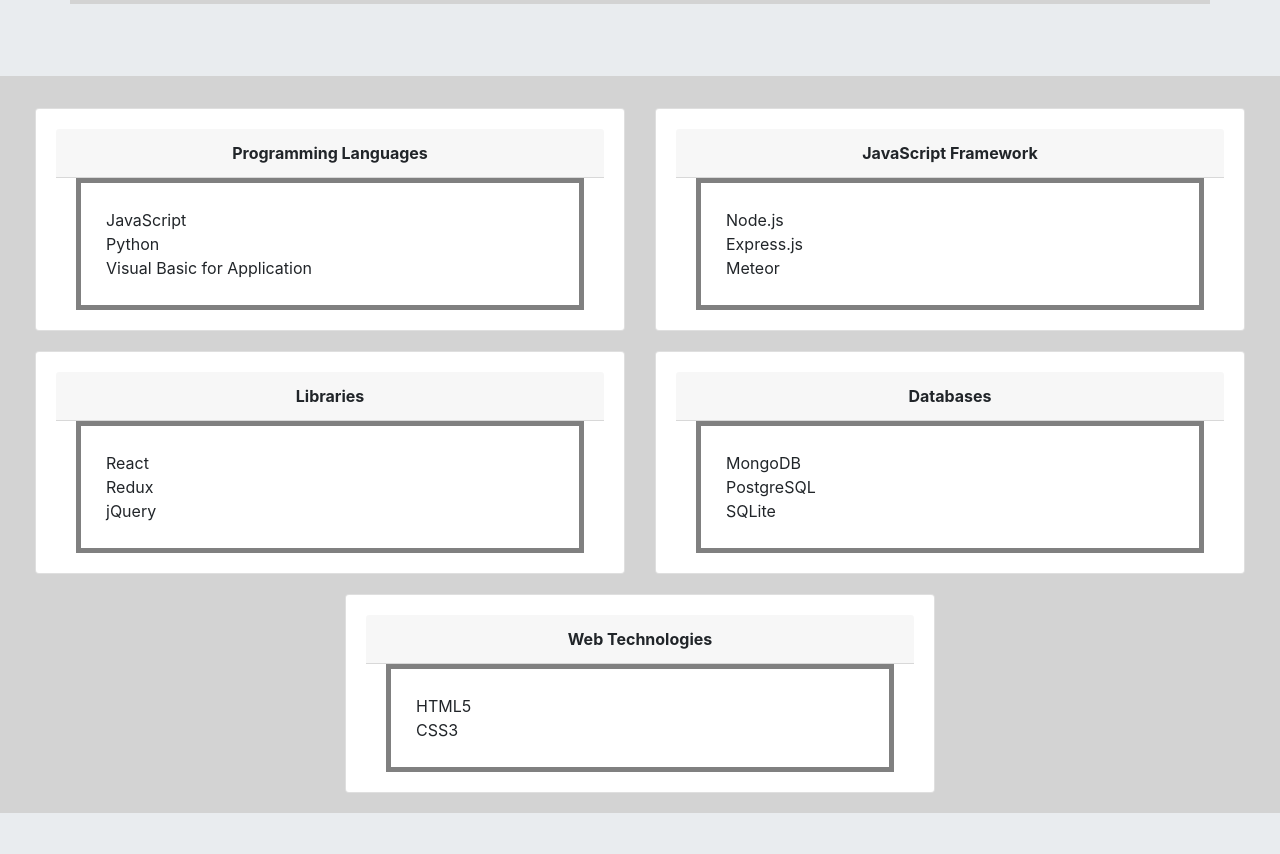
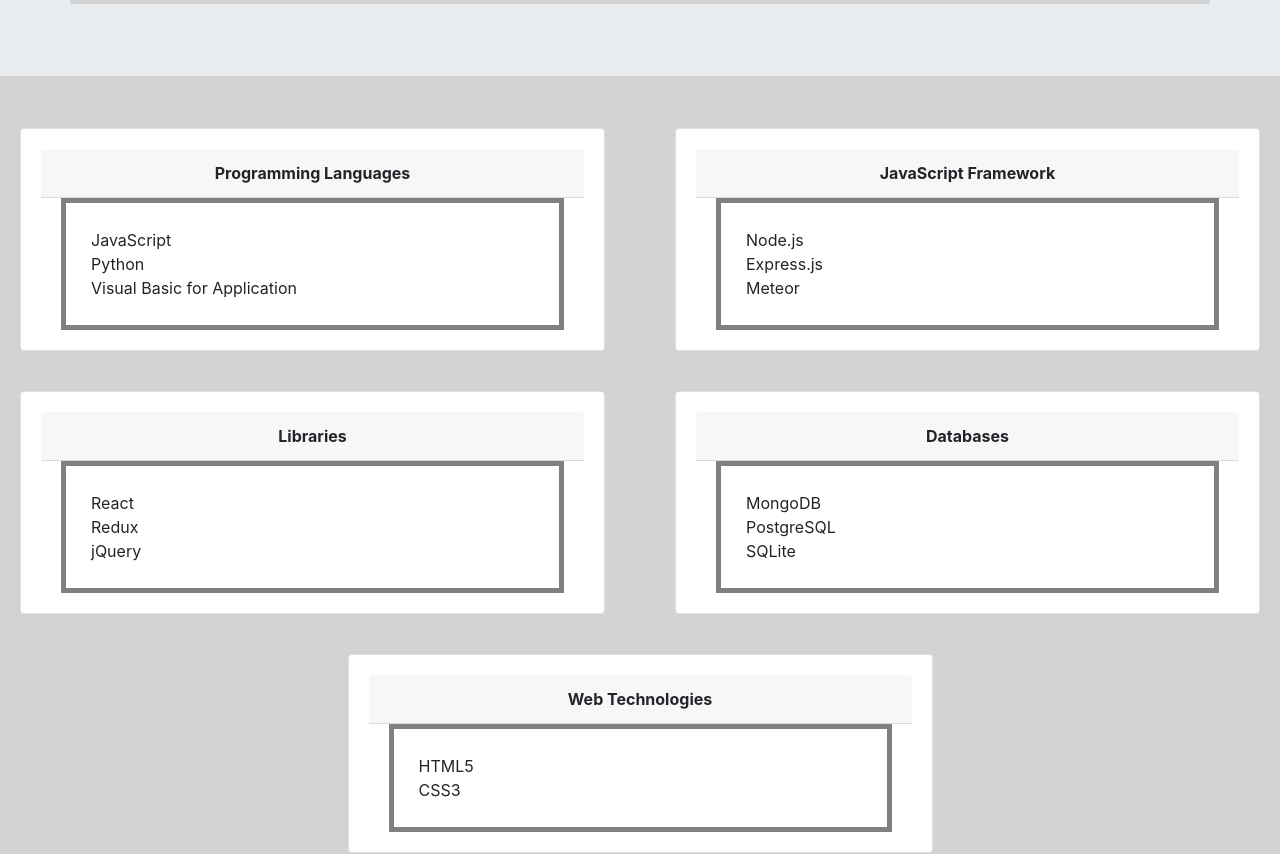
Before and after one commit to JasonNuhn/portfolio, a React (Create React App) app: page / in a window 1280 px wide. Shown: the part 304-1158 px from the top of the page. Built offline with nearby package versions, Linux system fonts and the light colour scheme.

Commit message:
margin setup on project component again

```diff
--- a/src/components/about/index.js
+++ b/src/components/about/index.js
@@ -38,9 +38,9 @@ class About extends Component {
                             </Container>
                         </Jumbotron>
                         {/* <h2><b>Favorite Quote:</b><br></br><i>There is no royal road to a successful life, as there is no royal road to learning.  It has got to be hard knocks, morning, noon, and night, and fixity of purpose.</i></h2> */}
-                        <Row style={divStyle}>
+                        <Row>
                         <Col sm="6">
-                        <Card body>
+                        <Card body style={divStyle}>
                             <CardHeader align="center" size="lg"><b>Programming Languages</b></CardHeader>
 
                                 <CardText>JavaScript<br></br>
@@ -49,7 +49,7 @@ class About extends Component {
                         </Card>
                         </Col>
                         <Col sm="6">
-                        <Card body>
+                        <Card body style={divStyle}>
                             <CardHeader align="center" size="lg"><b>JavaScript Framework</b></CardHeader>
 
                                 <CardText>Node.js<br></br>
@@ -58,9 +58,9 @@ class About extends Component {
                         </Card>
                         </Col>
                         </Row>
-                        <Row style={divStyle}>
-                            <Col sm="6">
-                            <Card body>
+                        <Row>
+                        <Col sm="6">
+                        <Card body style={divStyle}>
                                 <CardHeader align="center" size="lg"><b>Libraries</b></CardHeader>
 
                                     <CardText>React<br></br>
@@ -68,8 +68,8 @@ class About extends Component {
                                     jQuery</CardText>
                             </Card>
                             </Col>
-                        <Col sm="6">
-                            <Card body>
+                            <Col sm="6">
+                        <Card body style={divStyle}>
                                 <CardHeader align="center" size="lg"><b>Databases</b></CardHeader>
 
                                     <CardText>MongoDB<br></br>
@@ -78,9 +78,9 @@ class About extends Component {
                             </Card>
                         </Col>
                         </Row>
-                        <Row style={divStyle}>
-                            <Col sm="12" md={{ size: 6, offset: 3 }}>
-                                <Card body>
+                        <Row>
+                            <Col sm="6" md={{ size: 6, offset: 3 }}>
+                                <Card body style={divStyle}>
                                     <CardHeader align="center" size="lg"><b>Web Technologies</b></CardHeader>
 
                                         <CardText>HTML5<br></br>
```
